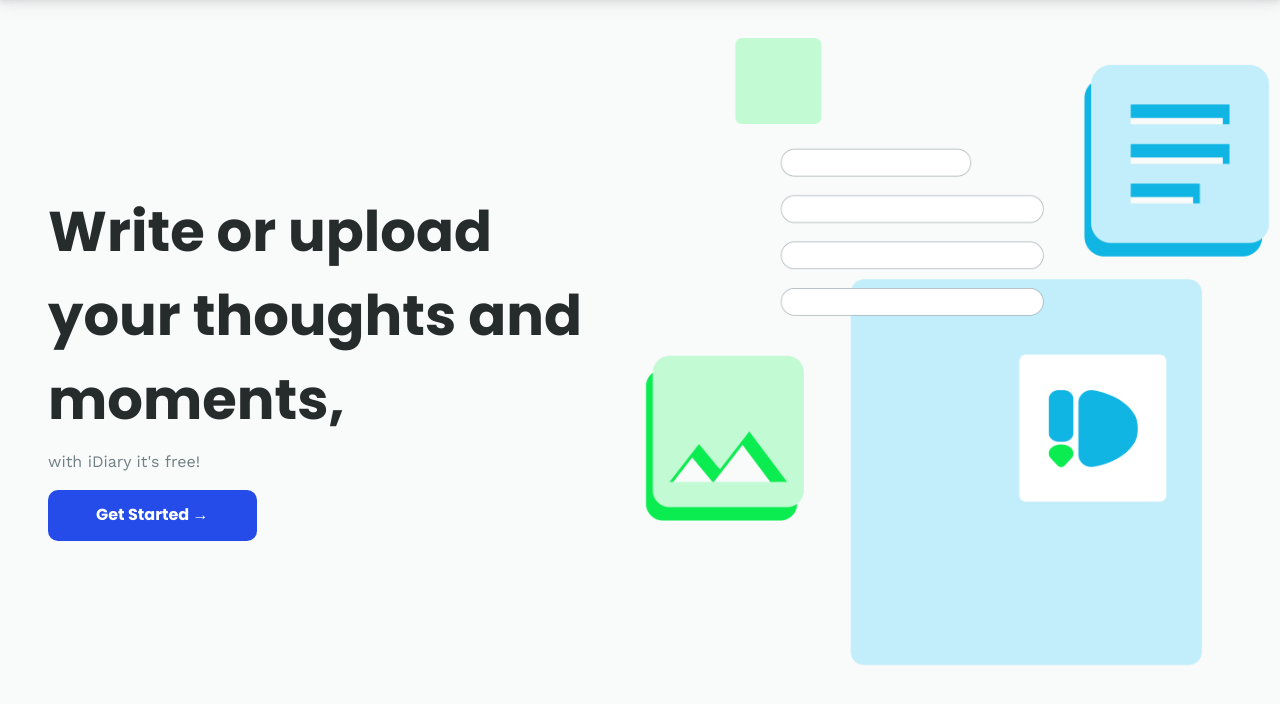
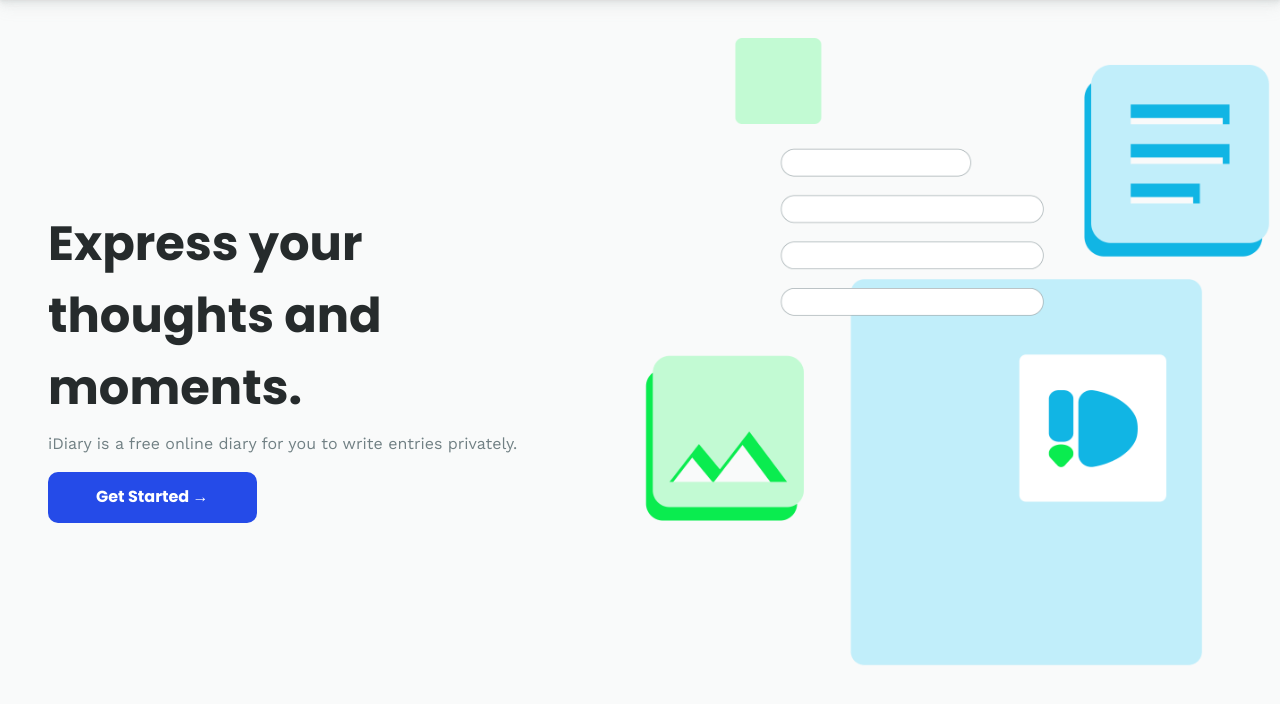
Before and after one commit to NeoDyeBlue/iDiary-webapp, a website: page views/index.html in a window 1280 px wide. Shown: the part 68-772 px from the top of the page. Drawn offline with nearby package versions, Linux system fonts and the light colour scheme.

Commit message:
new edits

```diff
--- a/views/index.html
+++ b/views/index.html
@@ -67,10 +67,12 @@
       </div>
       <div class="l-home__hero-text">
         <div class="c-hero-text">
-          <h2 class="c-header c-header--fluid-large c-header--margin-bottom">
-            Write or upload your thoughts and moments,
+          <h2 class="c-header c-header--fluid-medium c-header--margin-bottom">
+            Express your thoughts and moments.
           </h2>
-          <p class="c-text c-text--neutral-500">with iDiary it's free!</p>
+          <p class="c-text c-text--neutral-500">
+            iDiary is a free online diary for you to write entries privately.
+          </p>
           <a
             href="/signup"
             class="c-button c-button--margin-top c-button--large"
--- a/views/styles/styles.scss
+++ b/views/styles/styles.scss
@@ -499,7 +499,7 @@
     // margin-top: 0.5rem;
     background-color: white;
     padding: 1rem v.$fluid-pad-mar;
-    // box-shadow: v.$short-shadow-neutral-600;
+    box-shadow: v.$short-shadow-neutral-600;
     // margin-bottom: 0.5rem;
 
     &--border-bottom-blue {
@@ -718,7 +718,7 @@
     display: flex;
     align-items: center;
     background-color: white;
-    // box-shadow: v.$short-shadow-neutral-600;
+    box-shadow: v.$short-shadow-neutral-600;
     justify-content: space-between;
     align-self: start;
   }
```
Also changed, not shown: views/styles/styles.css, 1 other file.
